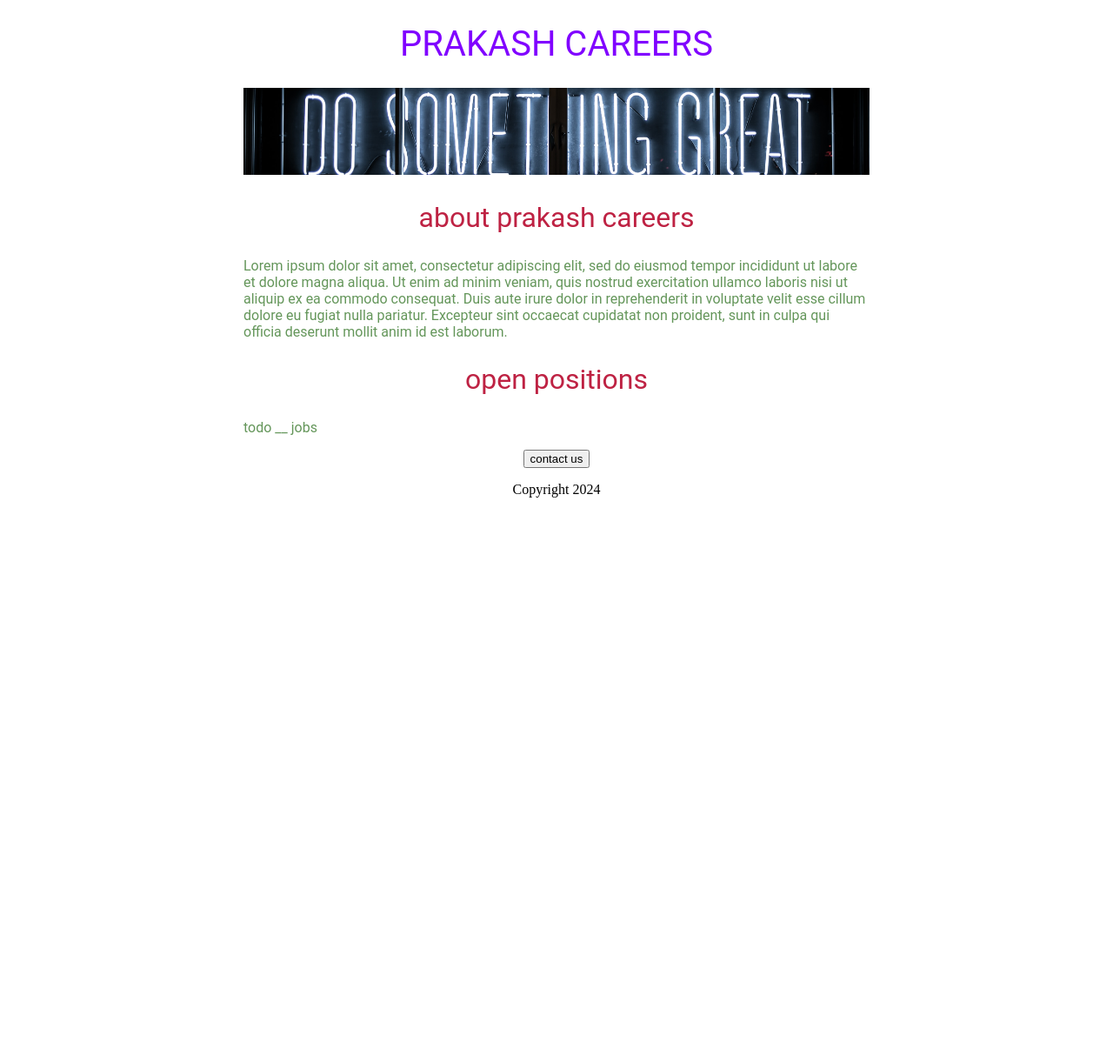
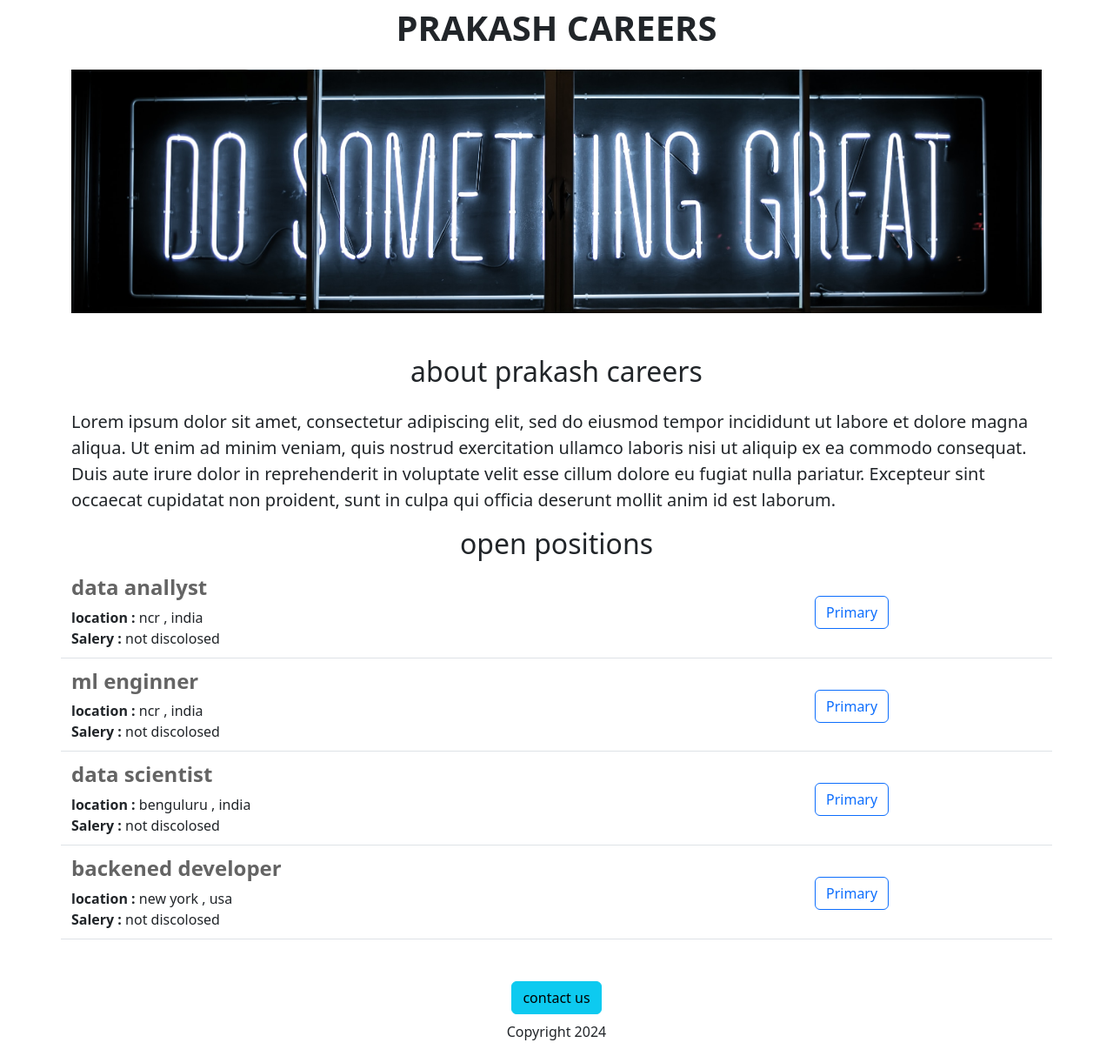
Before and after one commit to PhotonVish/flask_web_app1, a Flask app: page / in a window 1280 px wide. Shown: the whole page at 87% size. Before the commit the page ends 572 px from the top, so only its background shows below. Run offline with Flask 3, Linux system fonts and the light colour scheme.

Commit message:
added dynamic data and api route

```diff
--- a/app.py
+++ b/app.py
@@ -1,8 +1,39 @@
-from flask import Flask,render_template
+from flask import Flask , render_template,jsonify
 app = Flask(__name__)
+
+JOB =[
+  {
+  'id':1,
+  'title':'data anallyst',
+  'salery':'Rs 15,00,000',
+  'location':'ncr , india'
+    },
+    {
+      'id':2,
+      'title':'ml enginner',
+      'location':'ncr , india'
+    },
+    {
+      'id':3,
+      'title':'data scientist',
+      'salery':'Rs 25,00,000',
+      'location':'benguluru , india'
+    },
+    {
+      'id':4,
+      'title':'backened developer',
+      'salery':'$ 120,000',
+      'location':'new york , usa'
+    }
+]
+
 @app.route('/')
 def hello_world():
-    return render_template('home.html')
+    return render_template('home.html',jobs=JOB)
+
+@app.route('/api/jobs')
+def list_jobs():
+  return jsonify(JOB)
 
 if __name__ == '__main__':
     app.run(host='0.0.0.0',debug=True)
--- a/templates/home.html
+++ b/templates/home.html
@@ -2,36 +2,15 @@
 </html>
   <head>
     <title>prakash careers</title>
+    <meta charset="utf-8">
+    <meta name="viewport" content="width=device-width, initial-scale=1">
+    <link href="https://cdn.jsdelivr.net/npm/bootstrap@5.3.3/dist/css/bootstrap.min.css" rel="stylesheet" integrity="sha384-QWTKZyjpPEjISv5WaRU9OFeRpok6YctnYmDr5pNlyT2bRjXh0JMhjY6hW+ALEwIH" crossorigin="anonymous">
+
     <style>
-      h1 {
-        font-size : 40px;
-        font-family : Roboto;
-        font-weight : normal;
-        color : rgb(128, 0, 255);
-        text-align : center;
-      }
       #banner{
-        width:100%;
-        height:100px;
+        height: 280px;
+        width: 100%;
         object-fit:cover;
-      }
-      h2{
-        font-family: Roboto;
-        color: rgb(190, 34, 67);
-        font-size:32px;
-        text-align:center;
-        font-weight : normal;
-      }
-      .bodyText{
-        font-family : Roboto;
-        color: rgb(100, 150, 90);
-        font-size : 16px;
-        font-weight:normal;
-      }
-      #container{
-        max-width : 720px;
-        margin: 0 auto 0 auto;
-
 
 
       }
@@ -39,17 +18,21 @@
   </head>
 
   <body>
-    <div id="container">
-      <h1>PRAKASH CAREERS</h1>
-      <img id="banner" src="https://53460f9a-2f1f-44f6-b9a4-1af21d6a8259-00-k8lvqk33u0om.sisko.replit.dev/static/banner.jpg/">
+    <div class="container">
+      <h1 class="text-center mt-2 mb-4"><b>PRAKASH CAREERS</b></h1>
+      <img id="banner" class="img-fluid" src="https://53460f9a-2f1f-44f6-b9a4-1af21d6a8259-00-k8lvqk33u0om.sisko.replit.dev/static/banner.jpg/">
 
-      <h2>about prakash careers</h2>
-        <p class="bodyText" >Lorem ipsum dolor sit amet, consectetur adipiscing elit, sed do eiusmod tempor incididunt ut labore et dolore magna aliqua. Ut enim ad minim veniam, quis nostrud exercitation ullamco laboris nisi ut aliquip ex ea commodo consequat. Duis aute irure dolor in reprehenderit in voluptate velit esse cillum dolore eu fugiat nulla pariatur. Excepteur sint occaecat cupidatat non proident, sunt in culpa qui officia deserunt mollit anim id est laborum.</p>
-      <h2>open positions</h2>
-        <p class="bodyText">todo __ jobs</p>
-        <div style="text-align:center;">
-          <button>contact us</button>
-          <p>Copyright  2024</p>
+      <h2 class="text-center mt-5 mb-4">about prakash careers</h2>
+        <p class="lead">Lorem ipsum dolor sit amet, consectetur adipiscing elit, sed do eiusmod tempor incididunt ut labore et dolore magna aliqua. Ut enim ad minim veniam, quis nostrud exercitation ullamco laboris nisi ut aliquip ex ea commodo consequat. Duis aute irure dolor in reprehenderit in voluptate velit esse cillum dolore eu fugiat nulla pariatur. Excepteur sint occaecat cupidatat non proident, sunt in culpa qui officia deserunt mollit anim id est laborum.</p>
+      <h2 class="text-center mb-3">open positions</h2>
+        <div>
+          {% for job in jobs %}
+           {% include 'jobs.html'%}
+          {% endfor %}
+        </div>
+        <div class="text-center mt-5">
+          <button class="btn btn-info">contact us</button>
+          <p class="text-center mt-2">Copyright  2024</p>
         </div>
         </div>
   </body>
--- /dev/null
+++ b/templates/jobs.html
@@ -0,0 +1,22 @@
+<div   style=" margin-top:12px; padding-bottom:10px;" class="border-bottom row">
+  <div class="col-9">
+    <h4
+       style=" color:rgb(100,100,100);">
+      <b>{{job['title']}}</b></h4>
+    <div>
+      <b>location :</b> {{job['location']}}
+    </div>
+    {% if 'Salery' in job%}
+      <div>
+        <b>salery :</b>{{job['salery']}}
+      <div>
+    {% else %}
+       <div>
+        <b>Salery : </b> not discolosed
+       </div>
+    {% endif %}
+  </div>
+  <div class="col-3 pt-4">
+    <button type="button" class="btn btn-outline-primary">Primary</button>
+  </div>
+  </div>
```
